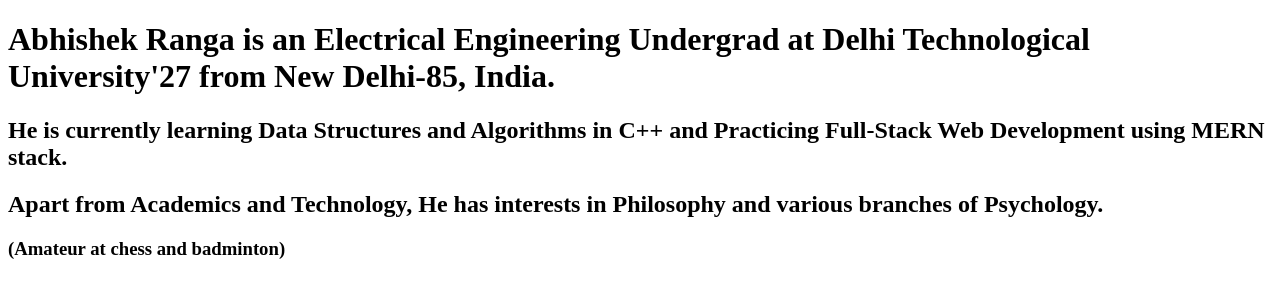
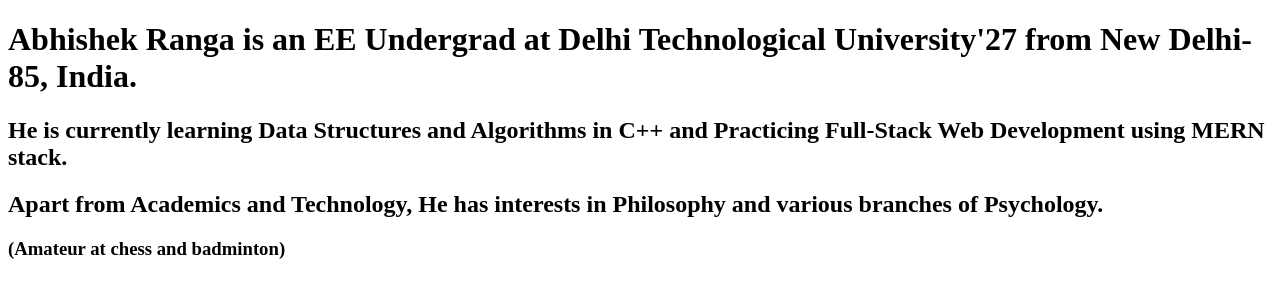
Before and after one commit to abhishek-ranga/html-portfolio-project, a plain HTML site: page about.html in a window 1280 px wide. Drawn offline with Linux system fonts and the light colour scheme.

Commit message:
Update about.html

```diff
--- a/about.html
+++ b/about.html
@@ -6,7 +6,7 @@
     <title>About Page</title>
   </head>
   <body>
-    <h1>Abhishek Ranga is an Electrical Engineering Undergrad at Delhi Technological University'27 from New Delhi-85, India.</h1>
+    <h1>Abhishek Ranga is an EE Undergrad at Delhi Technological University'27 from New Delhi-85, India.</h1>
     <h2>He is currently learning Data Structures and Algorithms in C++ and Practicing Full-Stack Web Development using MERN stack.</h2>
     <h2>Apart from Academics and Technology, He has interests in Philosophy and various branches of Psychology.</h2>
     <h3>(Amateur at chess and badminton)</h3>
```
